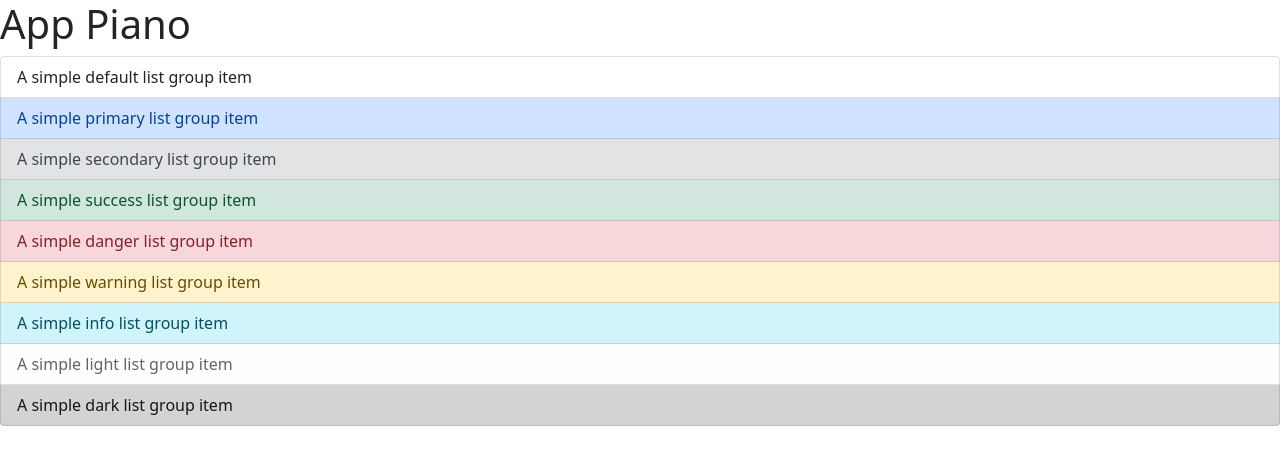
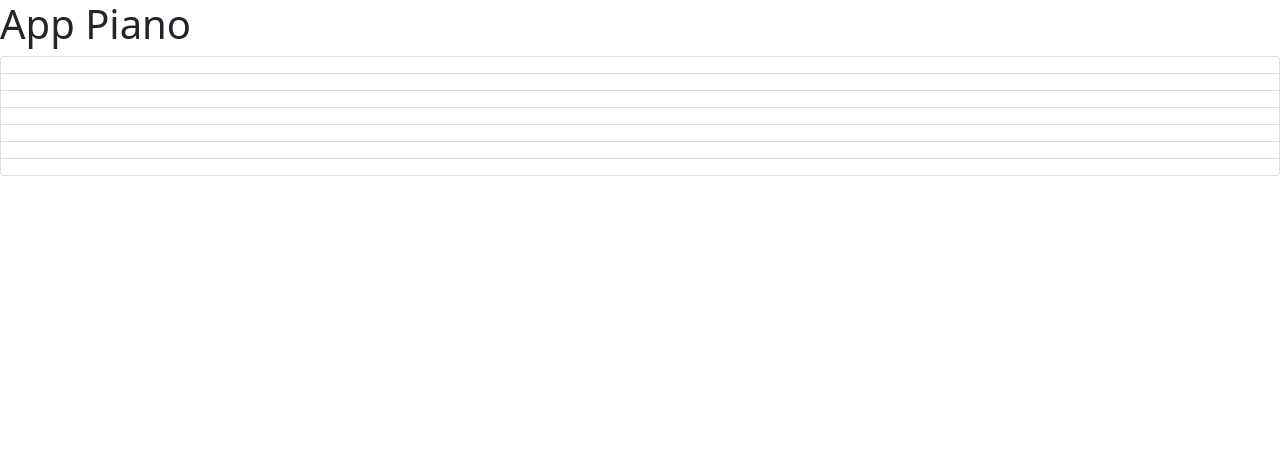
Before and after one commit to Daniel151505/Aplicacion-Piano, an Angular app in the folder Aplicacion-Piano/: page / in a window 1280 px wide. Shown: the top 464 px of the page. Built offline with nearby package versions, Linux system fonts and the light colour scheme.

Commit message:
Modificando List Group

```diff
--- a/Aplicacion-Piano/src/app/app.component.html
+++ b/Aplicacion-Piano/src/app/app.component.html
@@ -1,14 +1,11 @@
 <h1>App Piano</h1>
 
 <div class="list-group">
-  <a href="#" class="list-group-item list-group-item-action">A simple default list group item</a>
-
-  <a href="#" class="list-group-item list-group-item-action list-group-item-primary">A simple primary list group item</a>
-  <a href="#" class="list-group-item list-group-item-action list-group-item-secondary">A simple secondary list group item</a>
-  <a href="#" class="list-group-item list-group-item-action list-group-item-success">A simple success list group item</a>
-  <a href="#" class="list-group-item list-group-item-action list-group-item-danger">A simple danger list group item</a>
-  <a href="#" class="list-group-item list-group-item-action list-group-item-warning">A simple warning list group item</a>
-  <a href="#" class="list-group-item list-group-item-action list-group-item-info">A simple info list group item</a>
-  <a href="#" class="list-group-item list-group-item-action list-group-item-light">A simple light list group item</a>
-  <a href="#" class="list-group-item list-group-item-action list-group-item-dark">A simple dark list group item</a>
+  <a  class="list-group-item list-group-item-action red"></a>
+  <a  class="list-group-item list-group-item-action orange"></a>
+  <a  class="list-group-item list-group-item-action yellow"></a>
+  <a  class="list-group-item list-group-item-action green"></a>
+  <a  class="list-group-item list-group-item-action teal"></a>
+  <a  class="list-group-item list-group-item-action blue"></a>
+  <a  class="list-group-item list-group-item-action purple"></a>
 </div>
```
